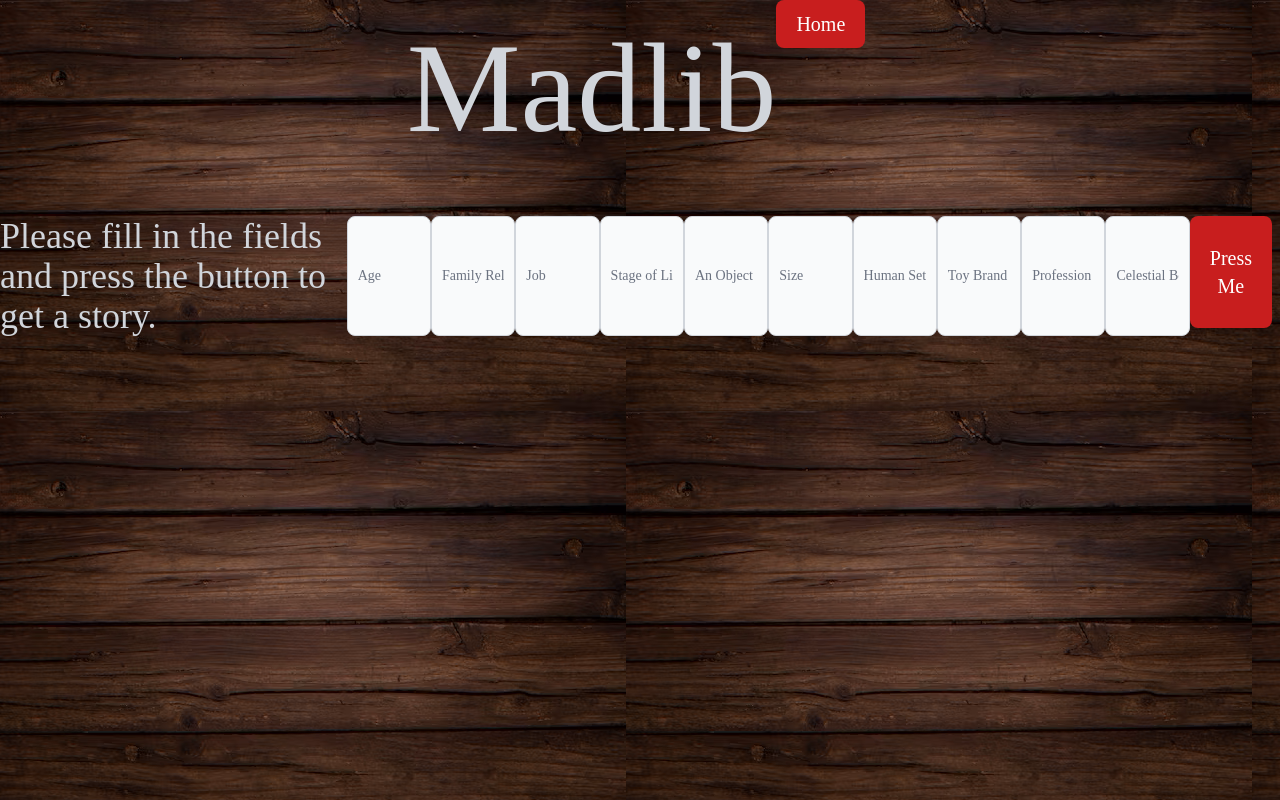
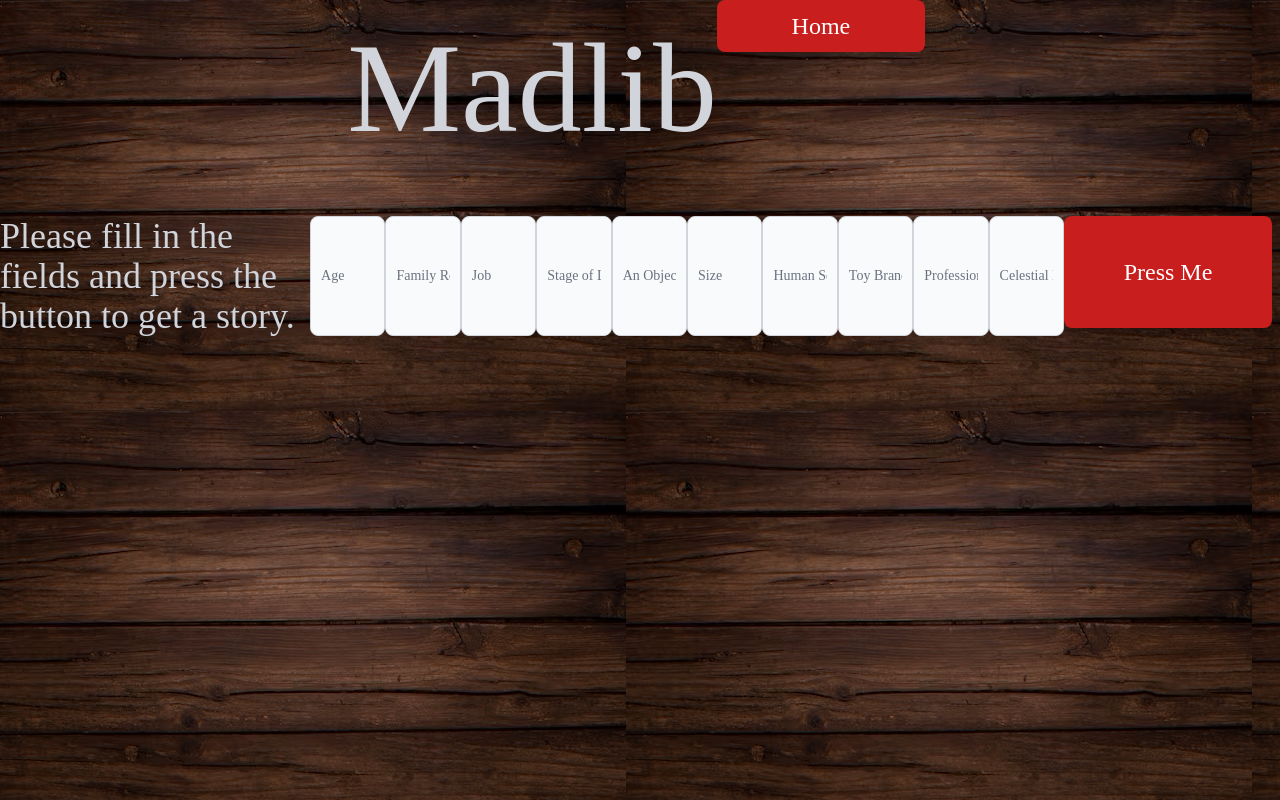
Before and after one commit to mkheck13/All4OneFrontEnd, a website: page pages/mablibpage.html in a window 1280 px wide. Drawn offline with nearby package versions, Linux system fonts and the light colour scheme; a web font is replaced by a local one.

Commit message:
button sizing

```diff
--- a/pages/mablibpage.html
+++ b/pages/mablibpage.html
@@ -24,7 +24,7 @@
       <a href="../index.html">
         <button
           type="button"
-          class="focus:outline-none text-white bg-red-700 hover:bg-red-800 focus:ring-4 focus:ring-red-300 font-medium rounded-lg text-xl px-5 py-2.5 me-2 mb-2 dark:bg-red-600 dark:hover:bg-red-700 dark:focus:ring-red-900"
+          class="w-52 text-2xl focus:outline-none text-white bg-red-700 hover:bg-red-800 focus:ring-4 focus:ring-red-300 font-medium rounded-lg  px-5 py-2.5 me-2 mb-2 dark:bg-red-600 dark:hover:bg-red-700 dark:focus:ring-red-900"
         >
           Home
         </button>
@@ -125,7 +125,7 @@
         <button
           id="madlibBtn"
           type="button"
-          class="focus:outline-none text-white bg-red-700 hover:bg-red-800 focus:ring-4 focus:ring-red-300 font-medium rounded-lg text-xl px-5 py-2.5 me-2 mb-2 dark:bg-red-600 dark:hover:bg-red-700 dark:focus:ring-red-900"
+          class="w-52 text-2xl focus:outline-none text-white bg-red-700 hover:bg-red-800 focus:ring-4 focus:ring-red-300 font-medium rounded-lg  px-5 py-2.5 me-2 mb-2 dark:bg-red-600 dark:hover:bg-red-700 dark:focus:ring-red-900"
         >
           Press Me
         </button>
```
Also changed, not shown: index.html (+1 -1 lines), pages/add2numpage.html (+2 -2 lines), pages/askingquestionpage.html (+2 -2 lines), pages/greaterthenpage.html (+2 -2 lines), pages/magic8ballpage.html (+2 -2 lines), pages/oddorevenpage.html (+2 -2 lines), pages/restaurantpickerpage.html (+2 -2 lines), pages/reversealphapage.html (+2 -2 lines), pages/reversenumpage.html (+2 -2 lines), pages/sayhellopage.html (+2 -2 lines).
